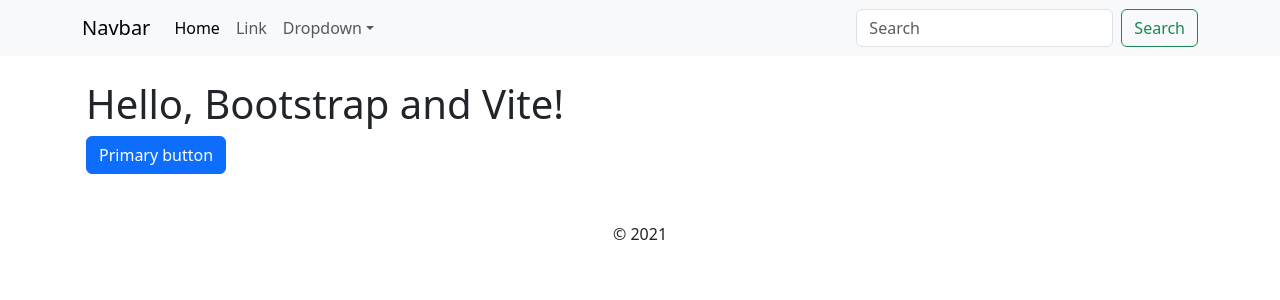
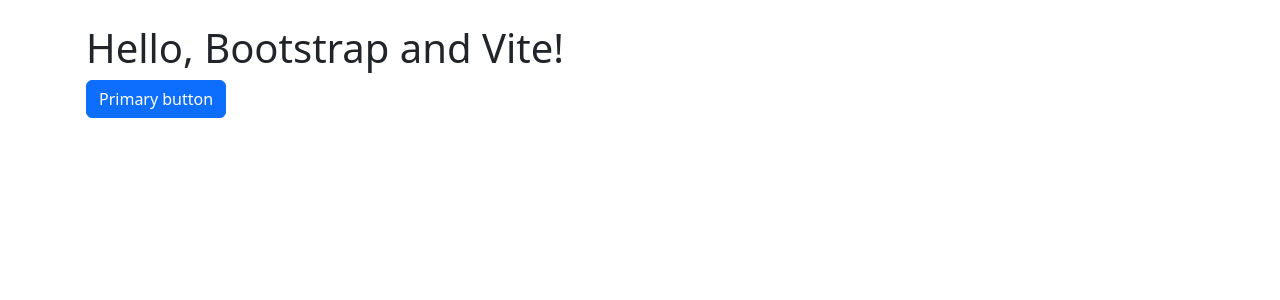
Before and after one commit to alonsocj/TourExplorerSV, a PHP site: page /public/index.html in a window 1280 px wide. Shown: the top 300 px of the page. Run offline with PHP 8.4, Linux system fonts and the light colour scheme; style sheets or scripts are compiled from the project's sources.

Commit message:
fix: corregir ./assets/index.html

```diff
--- a/index.php
+++ b/index.php
@@ -1,9 +1,6 @@
 <?php
 
   // autocarga de clases con PSR-4
-
-  use Module\Auth\ModuleProvider;
-
   require __DIR__.'/vendor/autoload.php';
 
   // exist const PROJECT
--- a/public/index.html
+++ b/public/index.html
@@ -9,47 +9,9 @@
     <link rel="stylesheet" href="/assets/index.css">
   </head>
   <body>
-
-    <nav class="navbar navbar-expand-sm navbar-light bg-light">
-        <div class="container">
-        <a class="navbar-brand" href="#">Navbar</a>
-        <button class="navbar-toggler d-lg-none" type="button" data-bs-toggle="collapse" data-bs-target="#collapsibleNavId" aria-controls="collapsibleNavId"
-          aria-expanded="false" aria-label="Toggle navigation">
-          <span class="navbar-toggler-icon"></span>
-        </button>
-        <div class="collapse navbar-collapse" id="collapsibleNavId">
-          <ul class="navbar-nav me-auto mt-2 mt-lg-0">
-            <li class="nav-item">
-              <a class="nav-link active" href="#" aria-current="page">Home <span class="visually-hidden">(current)</span></a>
-            </li>
-            <li class="nav-item">
-              <a class="nav-link" href="#">Link</a>
-            </li>
-            <li class="nav-item dropdown">
-              <a class="nav-link dropdown-toggle" href="#" id="dropdownId" data-bs-toggle="dropdown" aria-haspopup="true" aria-expanded="false">Dropdown</a>
-              <div class="dropdown-menu" aria-labelledby="dropdownId">
-                <a class="dropdown-item" href="#">Action 1</a>
-                <a class="dropdown-item" href="#">Action 2</a>
-              </div>
-            </li>
-          </ul>
-          <form class="d-flex my-2 my-lg-0">
-            <input class="form-control me-sm-2" type="text" placeholder="Search">
-            <button class="btn btn-outline-success my-2 my-sm-0" type="submit">Search</button>
-          </form>
-        </div>
-      </div>
-    </nav>
-
     <div class="container py-4 px-3 mx-auto">
       <h1>Hello, Bootstrap and Vite!</h1>
       <button class="btn btn-primary">Primary button</button>
     </div>
-
-    <footer>
-      <div class="container py-4 px-3 mx-auto">
-        <p class="text-center">© 2021</p>
-      </div>
-    </footer>
   </body>
 </html>
```
Also changed, not shown: assets/index.html (+1 -95 lines).
